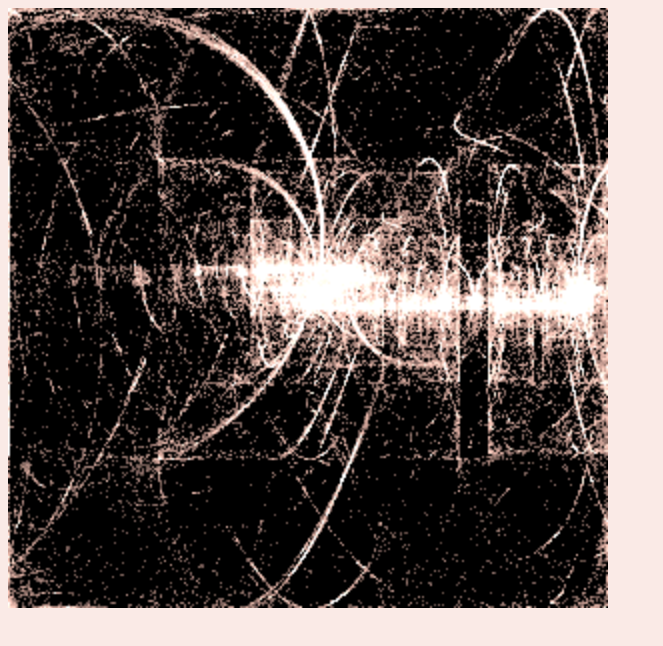
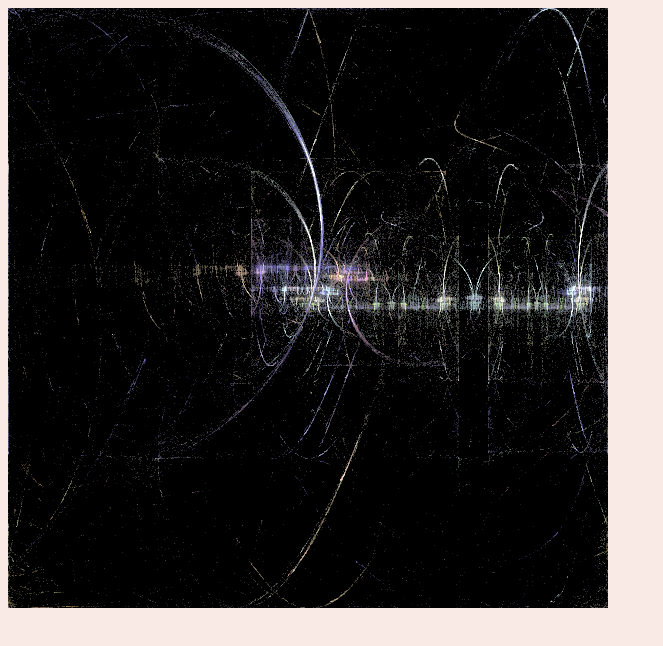
Before and after one commit to karljakoblarsson/Fractalz, a plain HTML site: page index.html in a window 1280 px wide. Shown: the whole page, without its empty margins (0-663 px from the left). Drawn offline with Linux system fonts and the light colour scheme.

Commit message:
Refactoring.

```diff
--- a/fractalz.js
+++ b/fractalz.js
@@ -6,7 +6,6 @@
 /* TODO:
  * Refractor drawIFS() into smaller fns. To be able to profile.
  * Adjust colors
- *   - Gamma adjustment
  *   - Vibrancy
  * Final and Post transforms
  * Combinations of NLFns.
@@ -18,10 +17,11 @@
 
 /* ----- 2D Setup ----- */
 var canvas = document.getElementById("a");
-// For faster dev //canvas.width *= window.devicePixelRatio; // high-dpi adjustment
-//canvas.height *= window.devicePixelRatio;
-canvas.width *= 0.5;
-canvas.height *= 0.5;
+// For faster dev
+canvas.width *= window.devicePixelRatio; // high-dpi adjustment
+canvas.height *= window.devicePixelRatio;
+//canvas.width *= 0.5;
+//canvas.height *= 0.5;
 var ctx = canvas.getContext("2d");
 ctx.imageSmoothingEnabled = false; // The algorithm takes care of it.
 var w = canvas.width;
@@ -31,10 +31,10 @@ var h = canvas.height;
 // Transform from coordinate-space to screen-space.
 function coToPix(p, space) {
     var x_len = (space.x_max - space.x_min);
-    var y_len = (space.x_max - space.x_min);
+    var y_len = (space.y_max - space.y_min);
 
-    return [round((p[0] - space.x_min)*w / x_len),
-            round(h - (p[1] - space.y_min)*h / y_len)];
+    return [round((p[0] - space.x_min) * w / x_len),
+            round(h - (p[1] - space.y_min) * h / y_len)];
 }
 
 function pixToIndex(p) {
@@ -45,24 +45,6 @@ function insideSpace(p, space) {
     return ((p[0] >= space.x_min) && (p[0] <= space.x_max)) && ((p[1] >= space.y_min) && (p[1] <= space.y_max));
 }
 
-/***** *****/
-function makeColor(data, index, rgba) {
-    data[index] = rgba[0];
-    data[index+1] = rgba[1];
-    data[index+2] = rgba[2];
-    data[index+3] = rgba[4] || 1;
-}
-
-// Using the histogram as a parameter makes the fn 3x slower???
-// The most expensive function in the code. Why?
-function addToHist(index, rgba) {
-    index *= 4;
-    hist[index] += rgba[0];
-    hist[index+1] += rgba[1];
-    hist[index+2] += rgba[2];
-    hist[index+3] += 1;
-}
-
 
 // Define the coordinate-space of the display.
 var space = {x_min: -1, y_min: -1,
@@ -71,24 +53,24 @@ var space = {x_min: -1, y_min: -1,
 
 // I desperatly need a new datastruct for the xforms.
 var fns = [
-    function(x) { return variations[0]( affine(x, 1/2, 0, 0, 0, 1/2, 0) );},
-    function(x) { return variations[1]( affine(x, 1/2, 0, 2, 0, 1/2, 0) );},
-    function(x) { return variations[2]( affine(x, 1/2, 1/5, 0, Math.sqrt(2), 1/2, 2) );},
-    function(x) { return variations[1]( affine(x, 1/3, 0, 3, 0, 1/3, 3) );},
-    function(x) { return variations[2]( affine(x, 1, 0, 0, 0, 1, 0) );},
+    function(x) { return variations[0](affine(x, 1/2, 0, 0, 0, 1/2, 0));},
+    function(x) { return variations[1](affine(x, 1/2, 0, 2, 0, 1/2, 0));},
+    function(x) { return variations[2](affine(x, 1/2, 1/5, 0, Math.sqrt(2), 1/2, 2));},
+    function(x) { return variations[1](affine(x, 1/3, 0, 3, 0, 1/3, 3));},
+    function(x) { return variations[2](affine(x, 1, 0, 0, 0, 1, 0));},
 ];
 var fnColors = [1,1,0.8,0.3,0.1,0.1];
 // functions should also have a weight.
 
 var palette = palette1;
-palette = function(c) {return [c*255, c*100, c*75]}
+//palette = function(c) {return [c*255, c*100, c*75]}
 
 var hist = []; //new Int32Array(w*h*4);
 for(var i = 0; i < w*h*4; i += 1){
     hist[i] = 0;
 }
 
-function logDisplay() {
+function logDisplay(histogram) {
     var img = ctx.createImageData(w,h);
     var max_alpha = 0;
     for (var i = 3; i < w*h*4 - 4; i += 4) {
@@ -99,11 +81,11 @@ function logDisplay() {
 
     for (var i = 0; i < w*h*4 - 4; i += 4) {
         var alpha = hist[i+3] || 1 ;
-        var factor = log(alpha) / log(max_alpha);
+        var factor = log(alpha) / log(max_alpha) / alpha * 3;
 
-        img.data[i] = hist[i] * factor;
-        img.data[i+1] = hist[i+1] * factor;
-        img.data[i+2] = hist[i+2] * factor;
+        img.data[i] = histogram[i] * factor;
+        img.data[i+1] = histogram[i+1] * factor;
+        img.data[i+2] = histogram[i+2] * factor;
         img.data[i+3] = 255;
 
     }
@@ -125,13 +107,17 @@ function gammaAdjust(img, gamma, vib) {
 
 ctx.fillStyle = "#FFF";
 
-function drawIFS(ctx){
-    ctx.clearRect(0,0,w,h);
-    //hist = new Int32Array(w*h*4);
+function iterateIFS(histogram, iterations){
+    function addToHist(index, rgba) {
+        index *= 4;
+        histogram[index] += rgba[0];
+        histogram[index+1] += rgba[1];
+        histogram[index+2] += rgba[2];
+        histogram[index+3] += 1;
+    }
     var p = [rand(space.x_min, space.x_max), rand(space.y_min, space.y_max)];
     var c = rand(0,1);
 
-    var iterations = 1e6;
     for(var n = 0; n<iterations; n++) {
         fnNo = floor(rand(0, fns.length));
 
@@ -148,35 +134,32 @@ function drawIFS(ctx){
                 addToHist(index, color);
             }
         }
-
     }
 
+    return histogram;
+}
 
+var display = function(ctx, histogram) {
+    var img = logDisplay(histogram);
 
-    var img = logDisplay();
-
-    var gamma = 4;
+    var gamma = 1.2;
     var vib = 1;
     img = gammaAdjust(img, gamma, vib);
 
     // The image will be plotted point-by-point in the loop for complex flames.
-    //ctx.clearRect(0,0,w,h);
+    ctx.clearRect(0,0,w,h);
     ctx.putImageData(img,0,0);
-
 }
 
+var drawIFS = function(ctx) {
+    hist = iterateIFS(hist, 1e6);
+    display(ctx, hist);
+}
+
+
+
+
 /* ------------------- Variations ------------------------ */
-
-function r2(p) { return  pow(x(p), 2) + pow(y(p), 2); }
-function r(p) { return Math.sqrt(r2(p)); };
-function theta(p) { return Math.atan( x(p) / y(p) ); }
-function phi(p) { return Math.atan( y(p) / x(p) ); };
-
-var variations = {
-    0: function(p) {return p;},  // linear
-    1: function(p) {return [ Math.sin( x(p) ), Math.sin(y(p)) ];}, // sinusiodial
-    2: function(p) {var s = 1/r2(p); return [ x(p)*s , y(p)*s ];}, // spherical
-  };
 
 /* A function is:
  * p = affine(p,abcdef)
@@ -186,9 +169,6 @@ var variations = {
  */
 
 /* ---- Plot it! ----- */
-// The image should be plotted point-by-point in the loop for complex flames.
-// But it make dev faster to have it continuously re-render.
-//window.setInterval(drawIFS, 5000, ctx);
 drawIFS(ctx);
 
 
--- a/index.html
+++ b/index.html
@@ -12,6 +12,7 @@
     <canvas id="a" width="600px" height="600px">
     <script type="text/javascript" src="kjl-math.js"></script>
     <script type="text/javascript" src="palette.js"></script>
+    <script type="text/javascript" src="variations.js"></script>
     <script type="text/javascript" src="fractalz.js"></script>
 
 </body>
--- /dev/null
+++ b/variations.js
@@ -0,0 +1,21 @@
+/* Fractal flame in javascript + canvas.
+ * Karl Jakob Larsson 2014
+ * MIT License
+ */
+
+/* Variations
+ *
+ */
+
+var variations = (function() {
+    function r2(p) { return  pow(x(p), 2) + pow(y(p), 2); }
+    function r(p) { return Math.sqrt(r2(p)); };
+    function theta(p) { return Math.atan( x(p) / y(p) ); }
+    function phi(p) { return Math.atan( y(p) / x(p) ); };
+
+    return {
+        0: function(p) {return p;},  // linear
+        1: function(p) {return [ Math.sin( x(p) ), Math.sin(y(p)) ];}, // sinusiodial
+        2: function(p) {var s = 1/r2(p); return [ x(p)*s , y(p)*s ];}, // spherical
+  };
+})();
```
Lines whose indentation alone changed are shown as unchanged.
